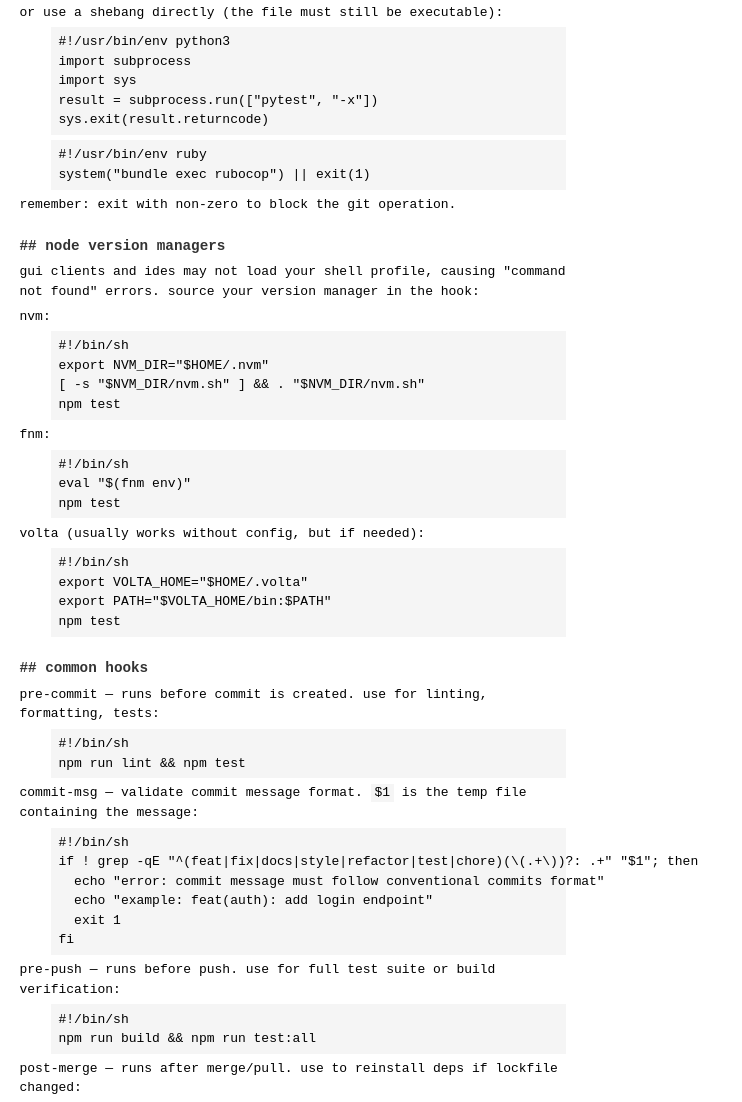
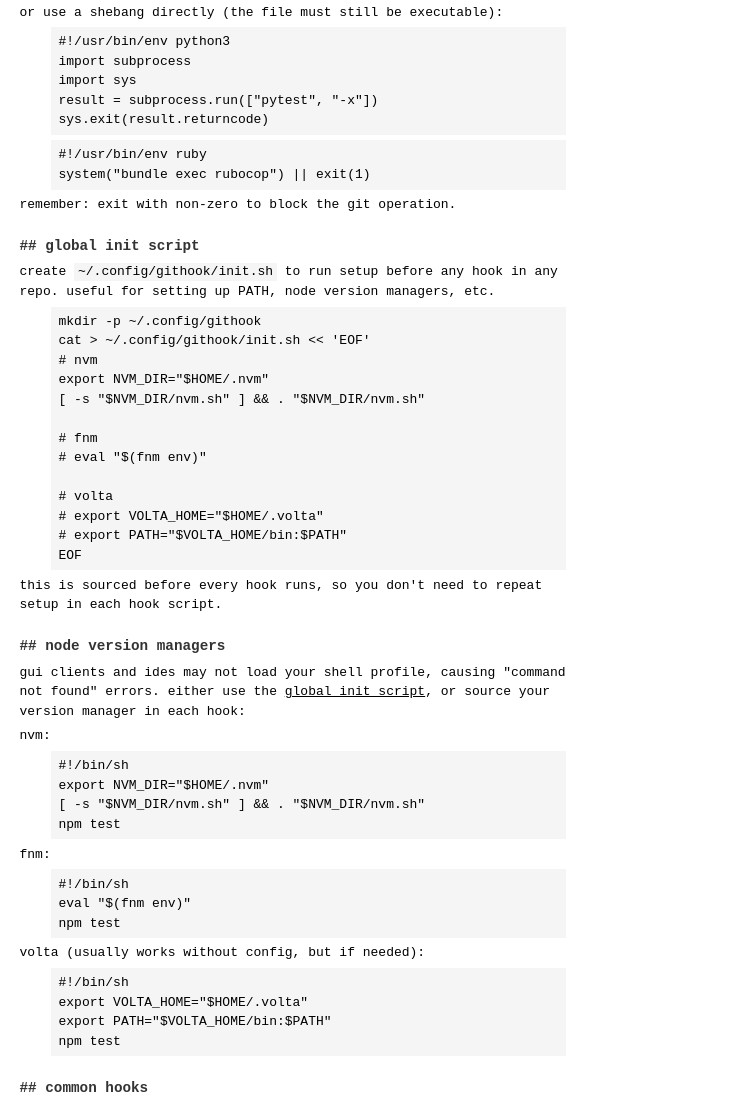
Before and after one commit to elee1766/githook.sh, a plain HTML site: page site/docs/index.html in a window 1280 px wide. Shown: the part 1536-2638 px from the top of the page, without its empty margins (0-742 px from the left). Drawn offline with Linux system fonts and the light colour scheme.

Commit message:
init feature

```diff
--- a/site/docs/index.html
+++ b/site/docs/index.html
@@ -11,7 +11,7 @@
 <h1><a href="/">githook.sh</a> docs</h1>
 <nav>
 <div><span>basics</span><a href="#creating">creating</a><a href="#skipping">skipping</a><a href="#testing">testing</a></div>
-<div><span>integration</span><a href="#ci">ci/cd</a><a href="#languages">languages</a><a href="#nvm">nvm</a></div>
+<div><span>integration</span><a href="#ci">ci/cd</a><a href="#languages">languages</a><a href="#init">init.sh</a><a href="#nvm">nvm</a></div>
 <div><span>reference</span><a href="#examples">examples</a><a href="#debug">debug</a><a href="#uninstall">uninstall</a><a href="#how">how it works</a></div>
 </nav>
 
@@ -76,8 +76,25 @@ sys.exit(result.returncode)</pre>
 system("bundle exec rubocop") || exit(1)</pre>
 <p>remember: exit with non-zero to block the git operation.</p>
 
+<h2 id="init">global init script</h2>
+<p>create <code>~/.config/githook/init.sh</code> to run setup before any hook in any repo. useful for setting up PATH, node version managers, etc.</p>
+<pre>mkdir -p ~/.config/githook
+cat > ~/.config/githook/init.sh << 'EOF'
+# nvm
+export NVM_DIR="$HOME/.nvm"
+[ -s "$NVM_DIR/nvm.sh" ] && . "$NVM_DIR/nvm.sh"
+
+# fnm
+# eval "$(fnm env)"
+
+# volta
+# export VOLTA_HOME="$HOME/.volta"
+# export PATH="$VOLTA_HOME/bin:$PATH"
+EOF</pre>
+<p>this is sourced before every hook runs, so you don't need to repeat setup in each hook script.</p>
+
 <h2 id="nvm">node version managers</h2>
-<p>gui clients and ides may not load your shell profile, causing "command not found" errors. source your version manager in the hook:</p>
+<p>gui clients and ides may not load your shell profile, causing "command not found" errors. either use the <a href="#init">global init script</a>, or source your version manager in each hook:</p>
 <p>nvm:</p>
 <pre>#!/bin/sh
 export NVM_DIR="$HOME/.nvm"
@@ -142,7 +159,7 @@ fi</pre>
   pre-commit  # your hook scripts
   commit-msg
   ...</pre>
-<p>when git runs a hook, it calls the wrapper in <code>_/</code>, which checks <code>GITHOOK=0</code> and then runs your script from the parent directory.</p>
+<p>when git runs a hook, it calls the wrapper in <code>_/</code>, which checks <code>GITHOOK=0</code>, sources <code>~/.config/githook/init.sh</code> if it exists, and then runs your script from the parent directory.</p>
 <p>benefits:</p>
 <p>• hooks are version-controlled (committed to repo)</p>
 <p>• <code>GITHOOK=0</code> skips all hooks without <code>--no-verify</code></p>
```
Also changed, not shown: site/llms.txt, 2 other files.
